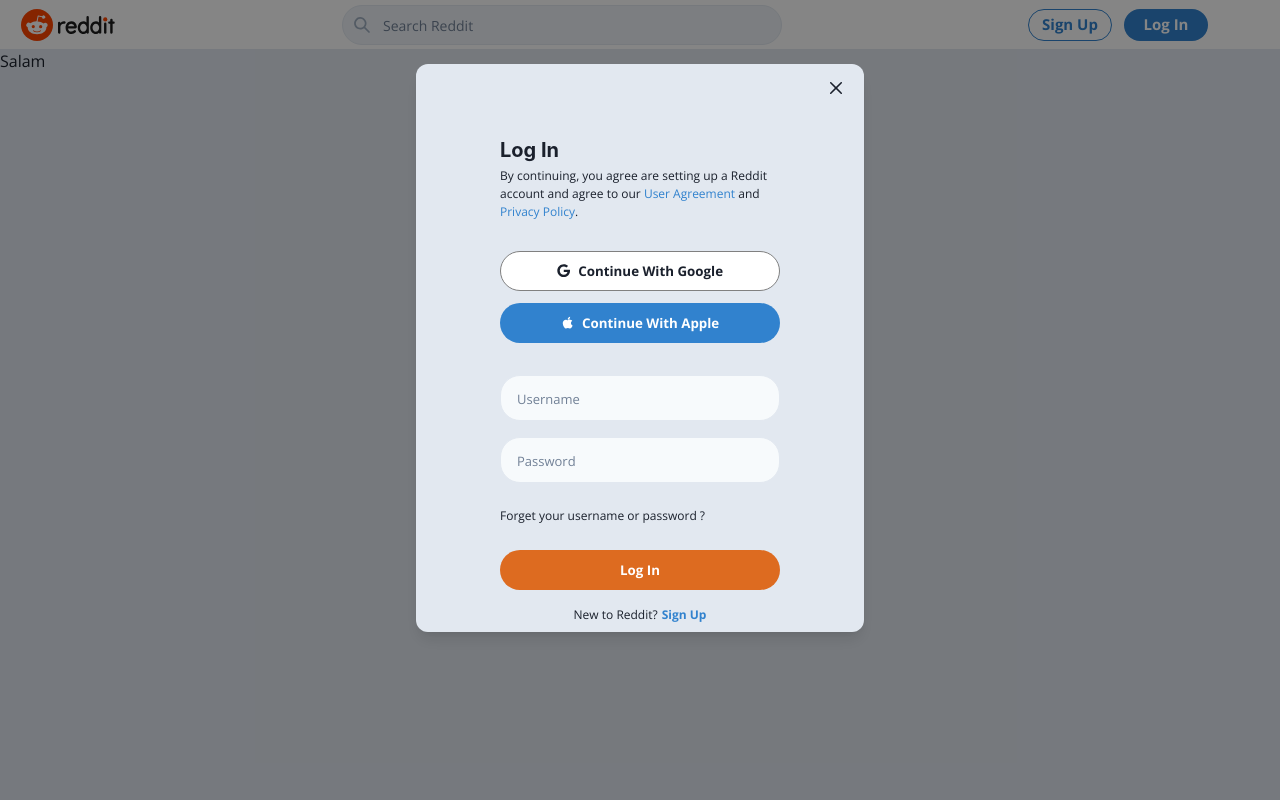
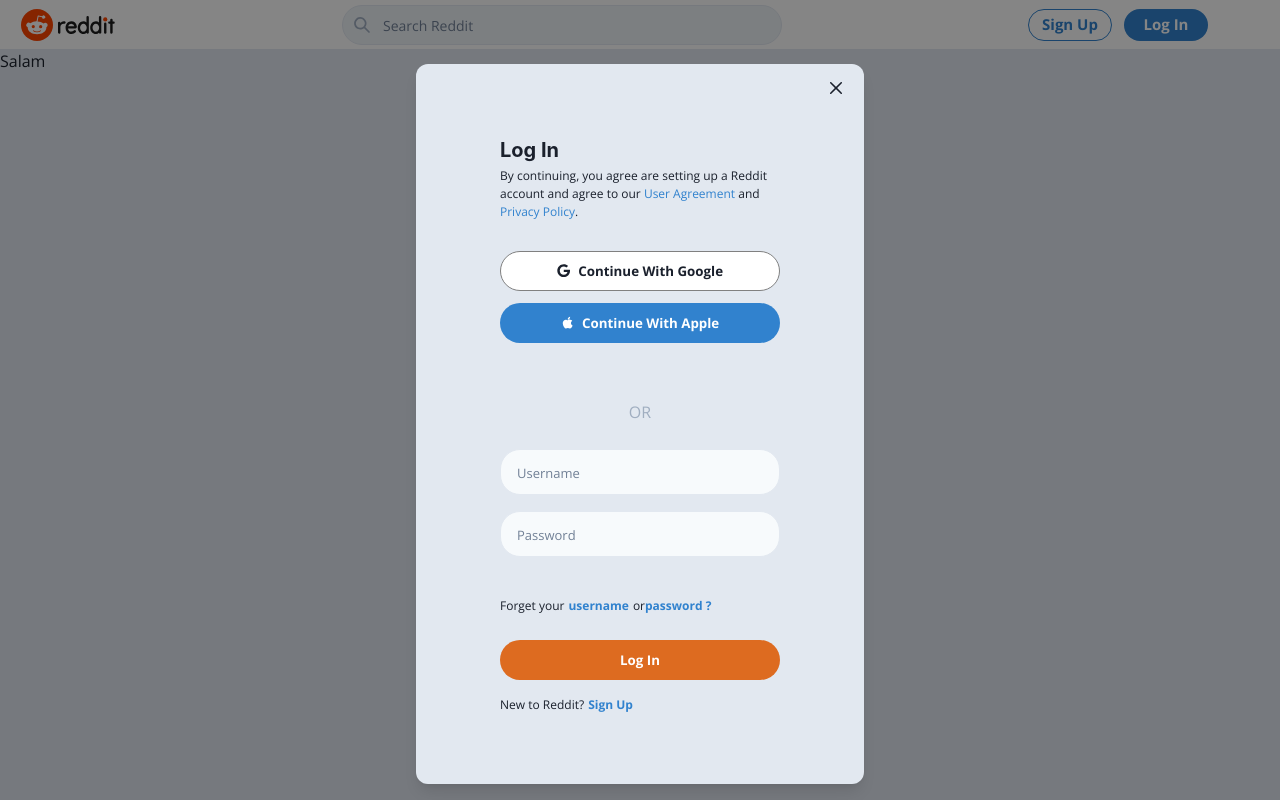
Before and after one commit to Muhammed-Alaa-Kanzari/next-reddit, a Next.js app: page / in a window 1280 px wide. Both pictures are taken after a click on the button "Log In". Built offline with nearby package versions, Linux system fonts and the light colour scheme.

Commit message:
Refactor Login Component

```diff
--- a/src/components/Modal/Auth/Login.tsx
+++ b/src/components/Modal/Auth/Login.tsx
@@ -1,8 +1,18 @@
-import { Button, Input, chakra, Heading, Flex, Text } from "@chakra-ui/react";
+import {
+  Button,
+  Input,
+  chakra,
+  Heading,
+  Flex,
+  Text,
+  Divider,
+  Box,
+  Center,
+} from "@chakra-ui/react";
 import Link from "next/link";
 import React, { useState } from "react";
 import { useSetRecoilState } from "recoil";
-import { authModalState } from "../../../atoms/AuthModalAtom";
+import { authModalState } from "../../../atoms/authModalAtom";
 import OAuthButtons from "./OAuthButtons";
 
 type LoginProps = {};
@@ -41,6 +51,12 @@
         .
       </chakra.p>
       <OAuthButtons />
+
+      {/* <Divider orientation="horizontal" colorScheme="facebook" /> */}
+      <Center m="25px 0" color="gray.400">
+        OR
+      </Center>
+
       <Input
         name="text"
         placeholder="Username"
@@ -77,7 +93,34 @@
           boderColor: "gray.300",
         }}
       />
-      <chakra.p fontSize="12px">Forget your username or password ?</chakra.p>
+
+      <Flex justifyContent="flex-start" mt={4}>
+        <Text fontSize="12px" mr={1}>
+          Forget your
+        </Text>
+
+        <Text
+          fontWeight={700}
+          color="blue.500"
+          cursor="pointer"
+          fontSize="12px"
+          mr={1}
+        >
+          username
+        </Text>
+
+        <Text fontSize="12px">or</Text>
+
+        <Text
+          fontSize="12px"
+          color="blue.500"
+          cursor="pointer"
+          fontWeight={700}
+        >
+          password ?
+        </Text>
+      </Flex>
+
       <Button
         _hover={{
           bg: "orange.600",
@@ -90,7 +133,7 @@
         Log In
       </Button>
 
-      <Flex justifyContent="center" mt={4}>
+      <Flex justifyContent="flex-start" height={20} mt={4}>
         <Text fontSize="12px" mr={1}>
           New to Reddit?
         </Text>
```
